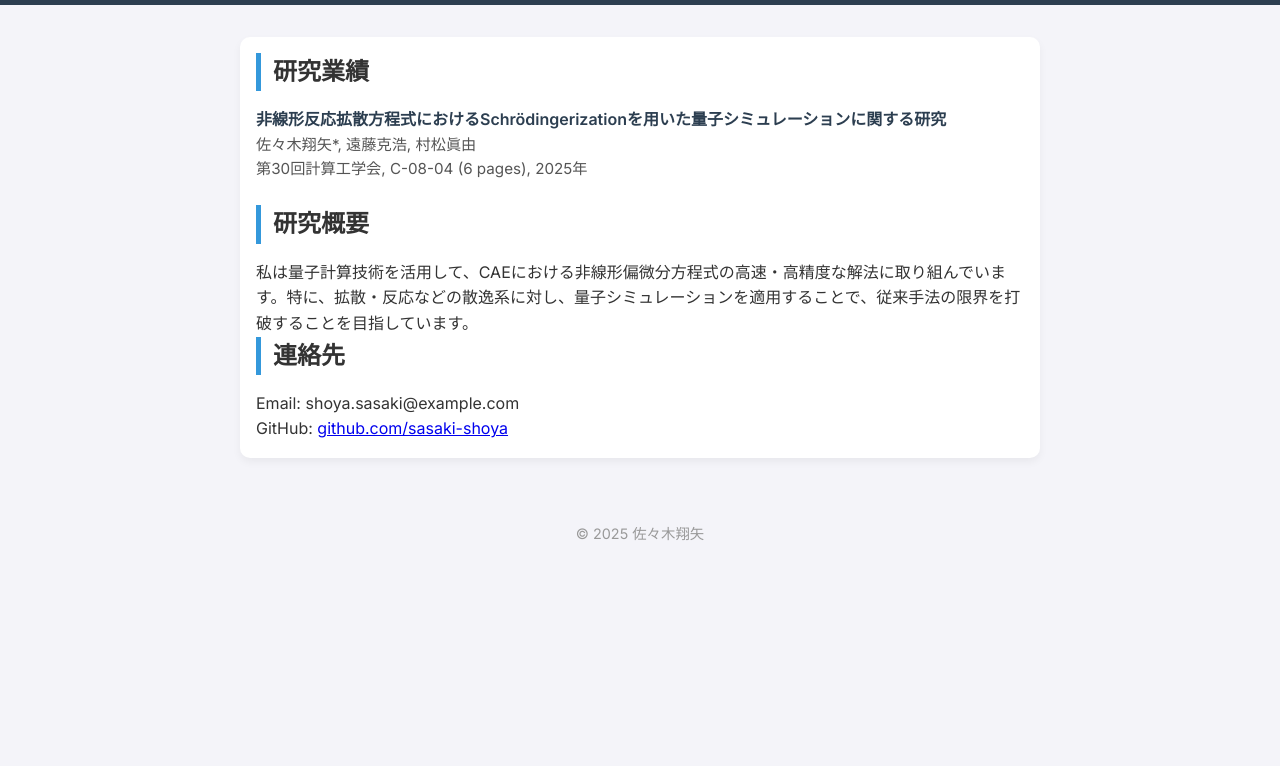
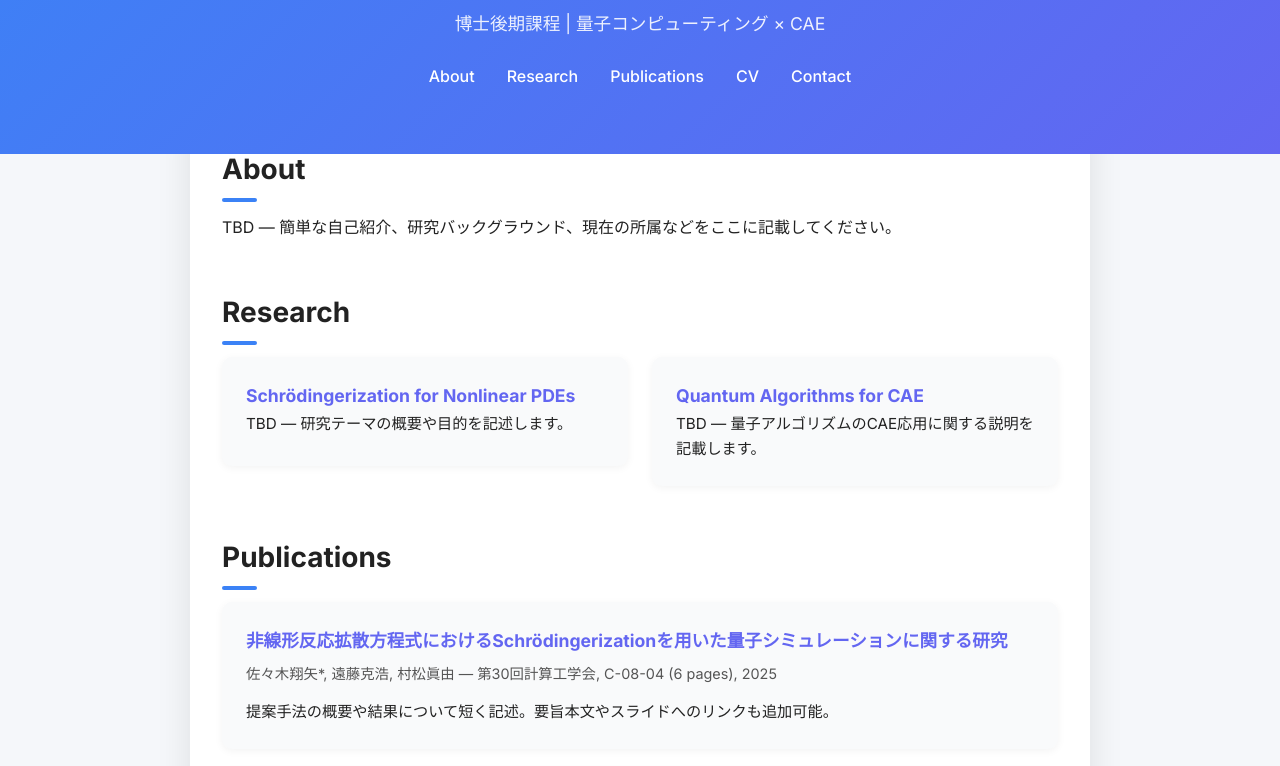
Before and after one commit to Sho-ux/Sho-ux.github.io, a plain HTML site: page index.html in a window 1280 px wide. Shown: the part 162-928 px from the top of the page. Before the commit the page ends 800 px from the top, so only its background shows below. Drawn offline with Linux system fonts and the light colour scheme.

Commit message:
Update index.html

```diff
--- a/index.html
+++ b/index.html
@@ -2,10 +2,17 @@
 <html lang="ja">
 <head>
   <meta charset="UTF-8">
-  <meta name="viewport" content="width=device-width, initial-scale=1.0">
-  <title>佐々木翔矢 | 研究ポートフォリオ</title>
-  <link href="https://fonts.googleapis.com/css2?family=Inter:wght@400;600&display=swap" rel="stylesheet">
+  <meta name="viewport" content="width=device-width, initial-scale=1">
+  <title>佐々木翔矢 | Quantum × CAE</title>
+  <link href="https://fonts.googleapis.com/css2?family=Inter:wght@400;500;700&display=swap" rel="stylesheet">
   <style>
+    :root {
+      --bg: #f5f7fa;
+      --fg: #222;
+      --accent: #3b82f6;
+      --accent2: #6366f1;
+    }
+
     * {
       margin: 0;
       padding: 0;
@@ -14,96 +21,219 @@
     }
 
     body {
-      background-color: #f4f4f9;
-      color: #333;
-      line-height: 1.6;
+      background: var(--bg);
+      color: var(--fg);
+      line-height: 1.7;
     }
 
+    /* ---------------- Header ---------------- */
     header {
-      background: #2c3e50;
+      background: linear-gradient(135deg, var(--accent), var(--accent2));
       color: #fff;
-      padding: 2rem 1rem;
+      padding: 4rem 1rem;
       text-align: center;
+      position: relative;
+      overflow: hidden;
     }
 
     header h1 {
-      font-size: 2.5rem;
+      font-size: clamp(2.5rem, 5vw, 3.5rem);
+      font-weight: 700;
+      letter-spacing: 0.02em;
     }
 
     header p {
-      font-size: 1.2rem;
-      margin-top: 0.5rem;
+      font-size: 1.1rem;
+      margin-top: 0.75rem;
+      opacity: 0.9;
     }
 
-    main {
-      max-width: 800px;
-      margin: 2rem auto;
-      padding: 1rem;
-      background: #fff;
-      border-radius: 10px;
-      box-shadow: 0 4px 8px rgba(0,0,0,0.05);
+    /* ---------------- Navigation ---------------- */
+    nav {
+      display: flex;
+      justify-content: center;
+      gap: 2rem;
+      margin-top: 1.5rem;
+      flex-wrap: wrap;
     }
 
-    h2 {
-      margin-bottom: 1rem;
-      border-left: 5px solid #3498db;
-      padding-left: 0.75rem;
+    nav a {
+      color: #fff;
+      text-decoration: none;
+      font-weight: 500;
+      position: relative;
     }
 
-    .pub {
-      margin-bottom: 1.5rem;
+    nav a::after {
+      content: '';
+      display: block;
+      width: 0;
+      height: 2px;
+      background: #fff;
+      transition: 0.3s;
+      position: absolute;
+      bottom: -4px;
+      left: 0;
     }
 
-    .pub-title {
-      font-weight: 600;
-      color: #2c3e50;
+    nav a:hover::after {
+      width: 100%;
     }
 
-    .pub-authors, .pub-info {
-      font-size: 0.95rem;
-      color: #555;
+    /* ---------------- Main Layout ---------------- */
+    main {
+      max-width: 900px;
+      margin: -3rem auto 4rem;
+      background: #fff;
+      border-radius: 12px;
+      padding: 2.5rem 2rem;
+      box-shadow: 0 15px 35px rgba(0, 0, 0, 0.1);
     }
 
+    section {
+      margin-bottom: 3rem;
+    }
+
+    section h2 {
+      font-size: 1.75rem;
+      margin-bottom: 1.25rem;
+      position: relative;
+      display: inline-block;
+    }
+
+    section h2::before {
+      content: '';
+      width: 35px;
+      height: 4px;
+      background: var(--accent);
+      position: absolute;
+      bottom: -8px;
+      left: 0;
+      border-radius: 2px;
+    }
+
+    /* ---------------- Card ---------------- */
+    .card {
+      background: #f9fafb;
+      padding: 1.5rem;
+      border-radius: 10px;
+      box-shadow: 0 2px 8px rgba(0, 0, 0, 0.05);
+      transition: transform 0.3s;
+    }
+
+    .card:not(:last-child) {
+      margin-bottom: 1.25rem;
+    }
+
+    .card:hover {
+      transform: translateY(-4px);
+    }
+
+    .card-title {
+      font-weight: 600;
+      font-size: 1.1rem;
+      color: var(--accent2);
+    }
+
+    .card-meta {
+      font-size: 0.9rem;
+      color: #555;
+      margin: 0.4rem 0 0.8rem;
+    }
+
+    .card-desc {
+      font-size: 0.95rem;
+    }
+
+    /* ---------------- Grid ---------------- */
+    .grid-two {
+      display: grid;
+      grid-template-columns: repeat(auto-fit, minmax(260px, 1fr));
+      gap: 1.5rem;
+    }
+
+    /* ---------------- Footer ---------------- */
     footer {
       text-align: center;
       padding: 2rem 1rem;
-      font-size: 0.9rem;
-      color: #999;
+      font-size: 0.85rem;
+      color: #888;
+    }
+
+    /* Smooth scrolling */
+    html {
+      scroll-behavior: smooth;
     }
   </style>
 </head>
 <body>
   <header>
     <h1>佐々木翔矢</h1>
-    <p>博士後期課程 / 量子コンピューティング × CAE</p>
+    <p>博士後期課程 | 量子コンピューティング × CAE</p>
+    <nav>
+      <a href="#about">About</a>
+      <a href="#research">Research</a>
+      <a href="#publications">Publications</a>
+      <a href="#cv">CV</a>
+      <a href="#contact">Contact</a>
+    </nav>
   </header>
 
   <main>
-    <section>
-      <h2>研究業績</h2>
-      <div class="pub">
-        <div class="pub-title">非線形反応拡散方程式におけるSchr&ouml;dingerizationを用いた量子シミュレーションに関する研究</div>
-        <div class="pub-authors">佐々木翔矢*, 遠藤克浩, 村松眞由</div>
-        <div class="pub-info">第30回計算工学会, C-08-04 (6 pages), 2025年</div>
+    <!-- About -->
+    <section id="about">
+      <h2>About</h2>
+      <p>TBD — 簡単な自己紹介、研究バックグラウンド、現在の所属などをここに記載してください。</p>
+    </section>
+
+    <!-- Research -->
+    <section id="research">
+      <h2>Research</h2>
+      <div class="grid-two">
+        <div class="card">
+          <div class="card-title">Schrödingerization for Nonlinear PDEs</div>
+          <div class="card-desc">TBD — 研究テーマの概要や目的を記述します。</div>
+        </div>
+        <div class="card">
+          <div class="card-title">Quantum Algorithms for CAE</div>
+          <div class="card-desc">TBD — 量子アルゴリズムのCAE応用に関する説明を記載します。</div>
+        </div>
       </div>
     </section>
 
-    <section>
-      <h2>研究概要</h2>
-      <p>
-        私は量子計算技術を活用して、CAEにおける非線形偏微分方程式の高速・高精度な解法に取り組んでいます。特に、拡散・反応などの散逸系に対し、量子シミュレーションを適用することで、従来手法の限界を打破することを目指しています。
-      </p>
+    <!-- Publications -->
+    <section id="publications">
+      <h2>Publications</h2>
+      <div class="card">
+        <div class="card-title">非線形反応拡散方程式におけるSchr&ouml;dingerizationを用いた量子シミュレーションに関する研究</div>
+        <div class="card-meta">佐々木翔矢*, 遠藤克浩, 村松眞由 — 第30回計算工学会, C-08-04 (6 pages), 2025</div>
+        <div class="card-desc">提案手法の概要や結果について短く記述。要旨本文やスライドへのリンクも追加可能。</div>
+      </div>
+      <div class="card">
+        <div class="card-title">TBD</div>
+        <div class="card-meta">TBD</div>
+        <div class="card-desc">今後の論文追加のためのプレースホルダです。</div>
+      </div>
     </section>
 
-    <section>
-      <h2>連絡先</h2>
-      <p>Email: shoya.sasaki@example.com</p>
+    <!-- CV -->
+    <section id="cv">
+      <h2>CV</h2>
+      <p>最新のCVは <a href="assets/files/cv.pdf" target="_blank">こちら (PDF)</a> からダウンロードできます。</p>
+      <p>TBD — 主要な学歴・職歴・受賞歴などを追記。</p>
+    </section>
+
+    <!-- Contact -->
+    <section id="contact">
+      <h2>Contact</h2>
+      <p>Email: <a href="mailto:shoya.sasaki@example.com">shoya.sasaki@example.com</a></p>
       <p>GitHub: <a href="https://github.com/sasaki-shoya" target="_blank">github.com/sasaki-shoya</a></p>
+      <p>LinkedIn: TBD</p>
     </section>
   </main>
 
   <footer>
-    &copy; 2025 佐々木翔矢
+    &copy; 2025 Shoya Sasaki — Last updated: TBD
   </footer>
 </body>
 </html>
```
